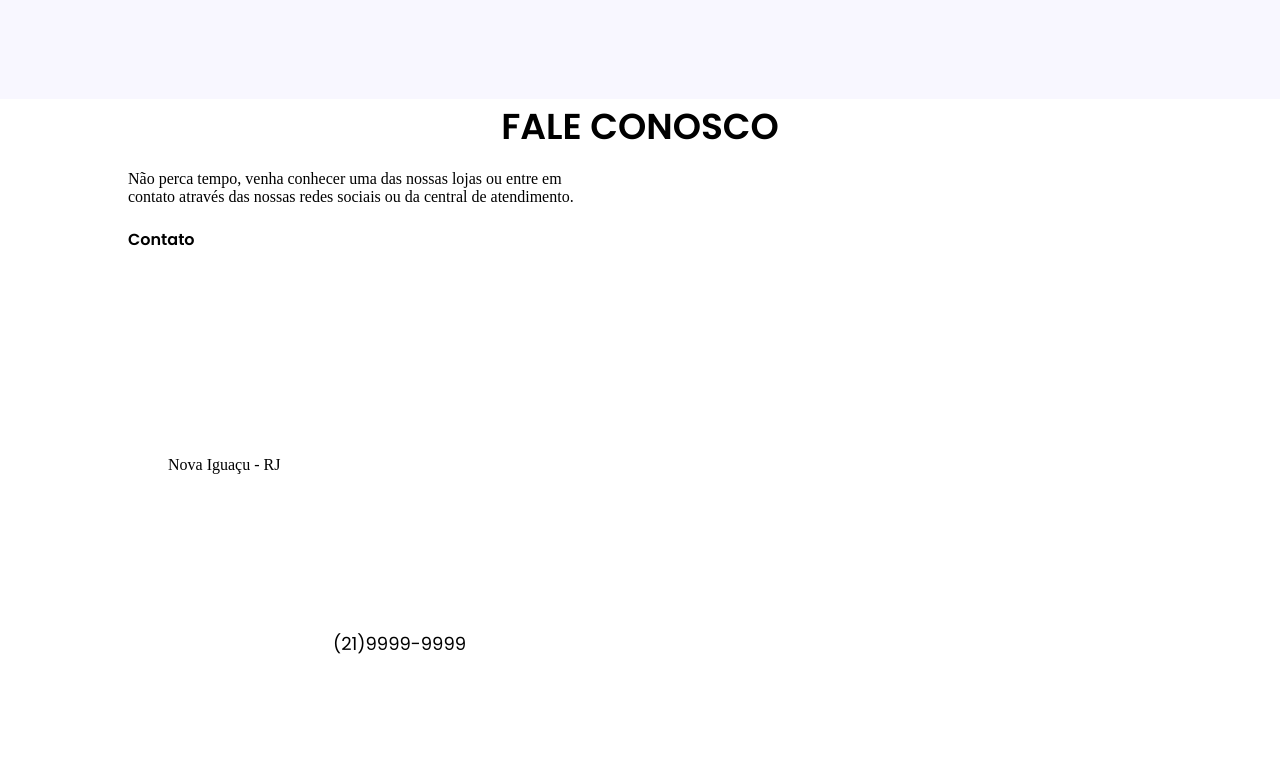
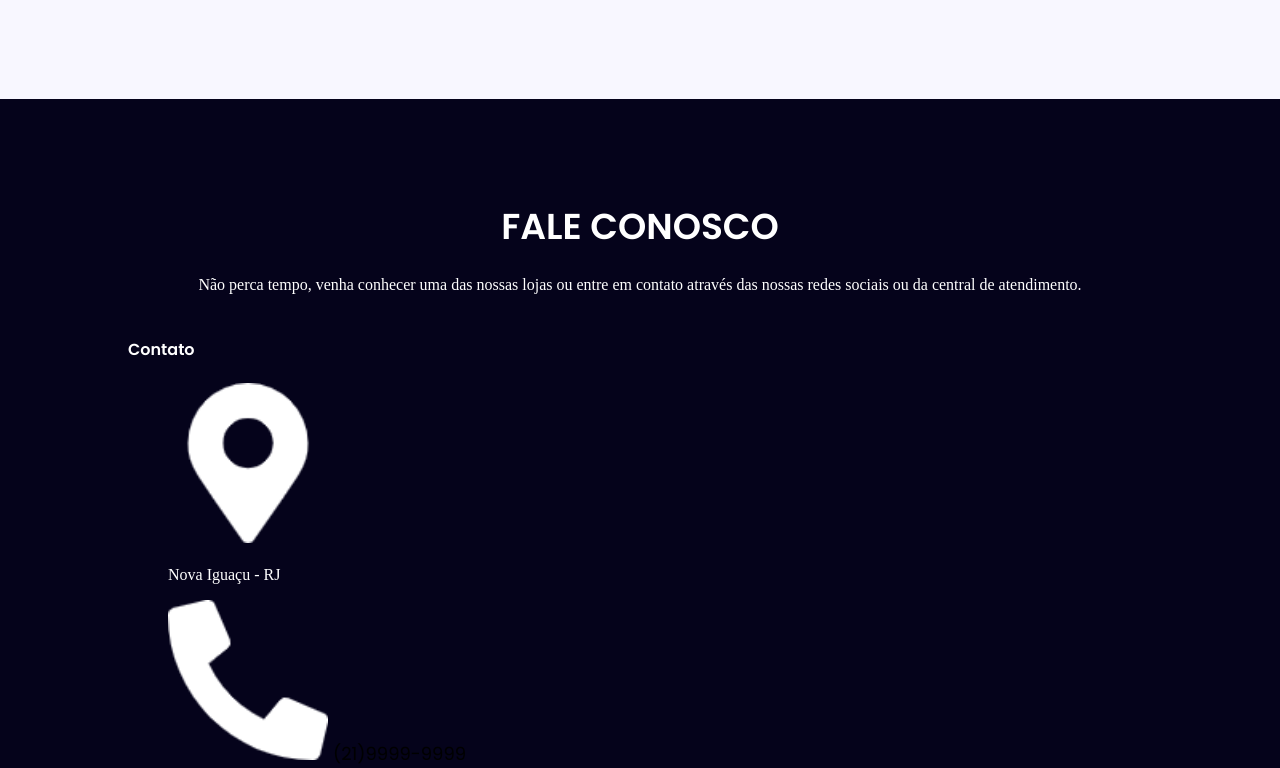
Before and after one commit to LeandroMayron/-tica-viva, a React (Create React App) app: page / in a window 1280 px wide. Shown: the part 2852-3620 px from the top of the page. Built offline with nearby package versions, Linux system fonts and the light colour scheme; a web font is replaced by a local one.

Commit message:
estilizando a secaoContato

```diff
--- /dev/null
+++ b/src/Componentes/conteudo/SecaoContato/Style.css
@@ -0,0 +1,21 @@
+.secaoContato{
+    width: 100%;
+    color: #fff;
+    padding: 100px 20px;
+    background-color: #05031b;
+}
+
+.conteudoContato{
+    width: 100%;
+    display: flex;
+    flex-direction: column;
+    flex-wrap: wrap;
+    justify-content: center;
+    align-items: center;
+}
+
+.paragrafo{
+    max-width: 1024px;
+    text-align: center;
+    line-height: 30px;
+}
--- a/src/Componentes/conteudo/SecaoContato/index.js
+++ b/src/Componentes/conteudo/SecaoContato/index.js
@@ -4,41 +4,44 @@ import IconeMail from '../../../assets/email.png'
 import IconeFace from '../../../assets/fb.png'
 import IconeInsta from '../../../assets/ig.png'
 import IconeTwiter from '../../../assets/tt.png'
+import '../SecaoContato/Style.css'
 
 
-export default function SecaoContato(){
-    return(
-        <section className='limitarSecao'>
-            <div>
-                <h2 className='subTitulo'>FALE CONOSCO</h2>
-                <p>Não perca tempo, venha conhecer uma das nossas lojas ou entre em contato através das nossas redes sociais ou da central de atendimento.</p>
+export default function SecaoContato() {
+    return (
+        <section id='contato' className='secaoContato'>
+            <div className='limitarSecao'>
+                <div className='conteudoContato'>
+                    <h2 className='subTitulo'>FALE CONOSCO</h2>
+                    <p className='paragrafo'>Não perca tempo, venha conhecer uma das nossas lojas ou entre em contato através das nossas redes sociais ou da central de atendimento.</p>
+                </div>
                 <div>
                     <h4>Contato</h4>
                     <figure>
-                        <img src={IconeLocal} alt="Tag"/>
+                        <img src={IconeLocal} alt="Tag" />
                         <p>Nova Iguaçu - RJ</p>
                     </figure>
                     <figure>
-                        <img src={IconeTel} alt="telefone"/>
+                        <img src={IconeTel} alt="telefone" />
                         <a href="tel:2199999999">(21)9999-9999</a>
                     </figure>
                     <figure>
-                        <img src={IconeMail} alt="email"/>
+                        <img src={IconeMail} alt="email" />
                         <a href="mail:contato@otica.com">contato@otica.com</a>
                     </figure>
                 </div>
                 <div>
                     <h4>Nossa Rede</h4>
                     <figure>
-                        <img src={IconeFace} alt="icone facebook"/>
+                        <img src={IconeFace} alt="icone facebook" />
                         <a href="">/OticaVida</a>
                     </figure>
                     <figure>
-                        <img src={IconeInsta} alt="icone instagram"/>
+                        <img src={IconeInsta} alt="icone instagram" />
                         <a href="">@oticavidarj</a>
                     </figure>
                     <figure>
-                        <img src={IconeTwiter} alt="icone twiter"/>
+                        <img src={IconeTwiter} alt="icone twiter" />
                         <a href="">@oticavidarj</a>
                     </figure>
                 </div>
--- a/src/Componentes/conteudo/SecaoSobre/index.js
+++ b/src/Componentes/conteudo/SecaoSobre/index.js
@@ -4,7 +4,7 @@ import "../SecaoSobre/Style.css"
 
 export default function SecaoSobre() {
     return (
-        <section className='secaoQuemSomos  '>
+        <section id='sobre' className='secaoQuemSomos  '>
             <div className='limitarSecao'>
                 <h2 className='subTitulo'>QUEM SOMOS NÓS?</h2>
                 <p className='paragrafoQuemSomos'>Fundada em 2001, em Nova Iguaçu - Rio de Janeiro, a Ótica vida iniciou as suas ativídades focando no atendimento ao público de renda mais baixa, sempre com o objstivo de proporcionar ao cliente bom atendimento, qualidade e preço baixo.</p>
```
